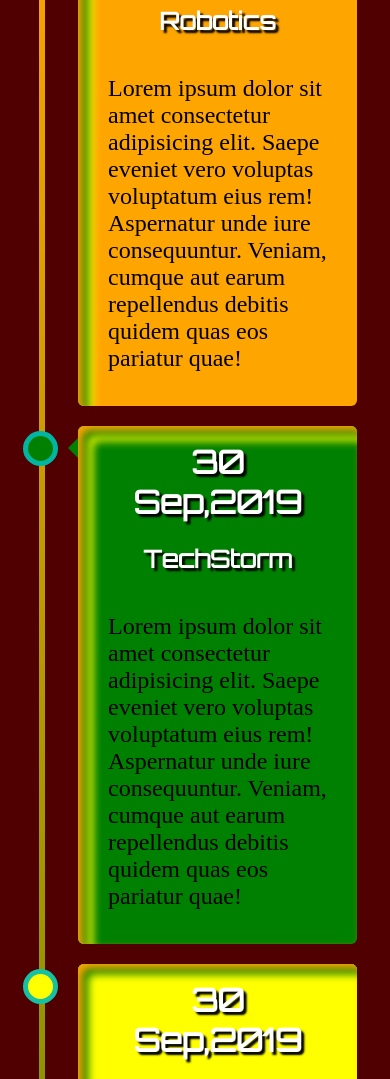
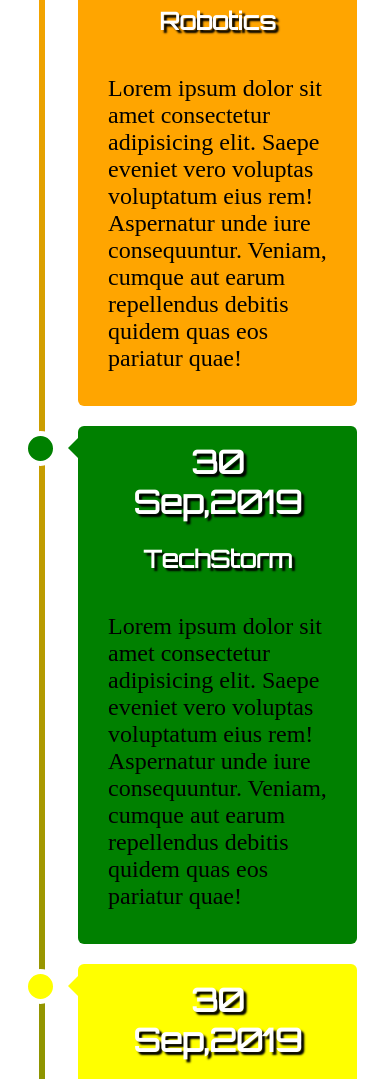
Before and after one commit to vn32/timeline, a plain HTML site: page index.html in a window 390 px wide. Shown: the part 347-1426 px from the top of the page. Drawn offline with Linux system fonts and the light colour scheme.

Commit message:
background changes

```diff
--- a/newtims.css
+++ b/newtims.css
@@ -15,7 +15,7 @@ p {
 }
 
 body {
-    background: rgb(80, 0, 0);
+    background: white;
     color: #000;
 }
 
@@ -50,7 +50,7 @@ body {
     height: 25px;
     right: -21px;
     background: white;
-    border: 5px solid rgba(0, 187, 178, 0.918);
+    border: 5px solid white;
     top: 15px;
     border-radius: 50%;
     z-index: 1;
@@ -97,55 +97,6 @@ body {
     background: orange;
 }
 
-.container .content h2 {
-    color: white;
-    font-family: 'Orbitron', sans-serif;
-    text-align: center;
-    transform: translateY(-15px);
-    text-shadow: 3px 3px 2px black;
-}
-
-.content {
-    padding: 15px 30px;
-    position: relative;
-    border-radius: 6px;
-    box-shadow: 5px 5px 8px orange inset, 10px 10px 8px green inset, 15px 15px 8px yellow inset;
-}
-
-.left {
-    left: 0;
-}
-
-.right {
-    left: 50%;
-}
-
-.left::before {
-    content: '';
-    height: 0;
-    position: absolute;
-    top: 22px;
-    width: 0;
-    z-index: 1;
-    right: 30px;
-    border: medium solid white;
-    border-width: 10px 0 10px 10px;
-    border-color: transparent transparent transparent white;
-}
-
-.right::before {
-    content: '';
-    height: 0;
-    position: absolute;
-    top: 22px;
-    width: 0;
-    left: 27px;
-    border: medium solid white;
-    border-width: 10px 13px 10px 0;
-    border-color: transparent white transparent transparent;
-    z-index: 1;
-}
-
 .left:first-child::before {
     border-color: transparent transparent transparent orange;
 }
@@ -186,13 +137,72 @@ body {
     border-color: transparent orange transparent transparent;
 }
 
+.container .content h2 {
+    color: white;
+    font-family: 'Orbitron', sans-serif;
+    text-align: center;
+    transform: translateY(-15px);
+    text-shadow: 3px 3px 2px black;
+}
+
+.content {
+    padding: 15px 30px;
+    position: relative;
+    border-radius: 6px;
+    /* box-shadow: 5px 5px 8px orange inset, 10px 10px 8px green inset, 15px 15px 8px yellow inset; */
+    /* box-shadow: 5px 5px 5px inset rgb(61, 60, 60); */
+}
+
+
+/* .left .content {
+    box-shadow: 2px 2px 3px inset rgb(77, 74, 74);
+}
+
+.right .content {
+    box-shadow: -2px -2px inset rgb(97, 95, 95);
+} */
+
+.left {
+    left: 0;
+}
+
+.right {
+    left: 50%;
+}
+
+.left::before {
+    content: '';
+    height: 0;
+    position: absolute;
+    top: 22px;
+    width: 0;
+    z-index: 1;
+    right: 30px;
+    border: medium solid white;
+    border-width: 10px 0 10px 10px;
+    border-color: transparent transparent transparent blue;
+}
+
+.right::before {
+    content: '';
+    height: 0;
+    position: absolute;
+    top: 22px;
+    width: 0;
+    left: 27px;
+    border: medium solid white;
+    border-width: 10px 13px 10px 0;
+    border-color: transparent blue transparent transparent;
+    z-index: 1;
+}
+
 .right::after {
     left: -16px;
 }
 
 .content {
     padding: 10px 30px;
-    background: gray;
+    background: rgb(68, 48, 48);
     position: relative;
     border-radius: 6px;
     background: rgb(0, 0, 0);
@@ -223,6 +233,21 @@ body {
     }
     p {
         font-size: 1.5rem;
+    }
+    .left:first-child::before {
+        border-color: transparent orange transparent transparent;
+    }
+    .left:nth-child(3)::before {
+        border-color: transparent yellow transparent transparent;
+    }
+    .left:nth-child(5)::before {
+        border-color: transparent green transparent transparent;
+    }
+    .left:nth-child(7)::before {
+        border-color: transparent orange transparent transparent;
+    }
+    .left:nth-child(9)::before {
+        border-color: transparent yellow transparent transparent;
     }
 }
 
```
